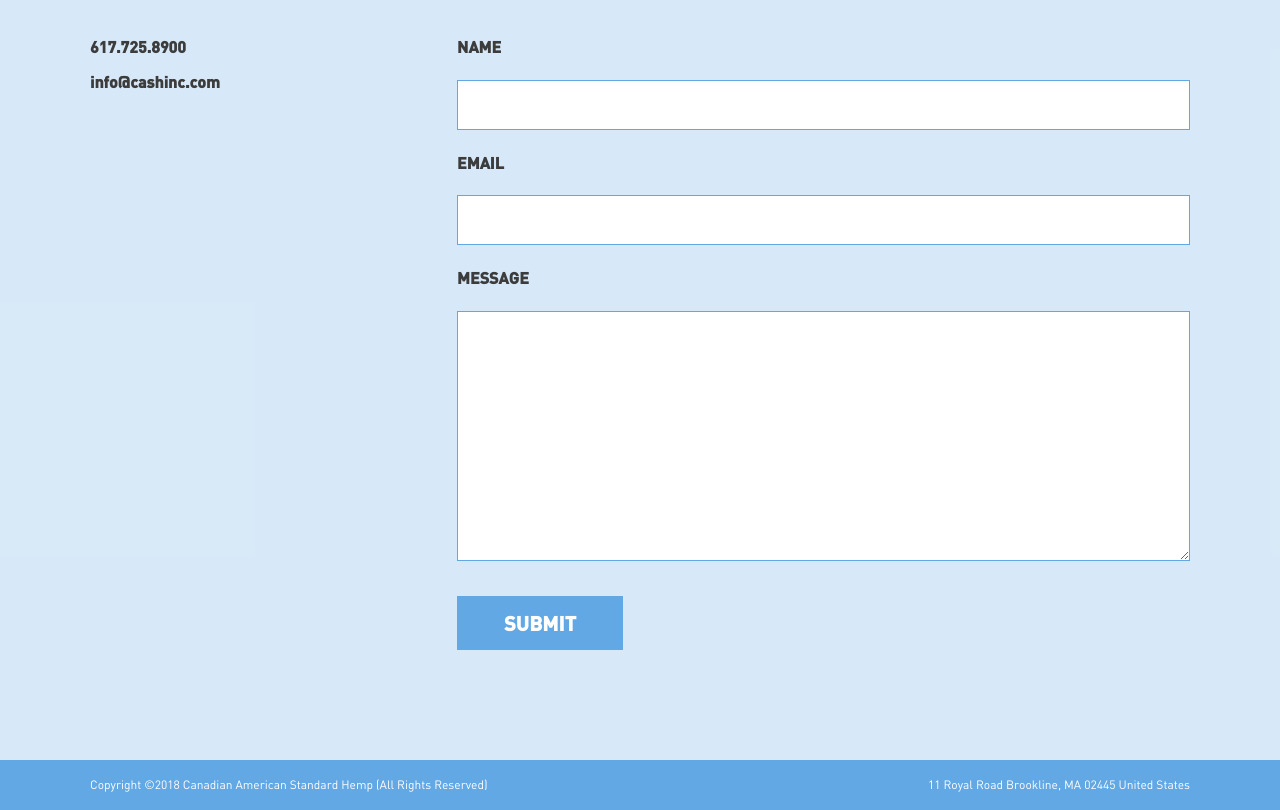
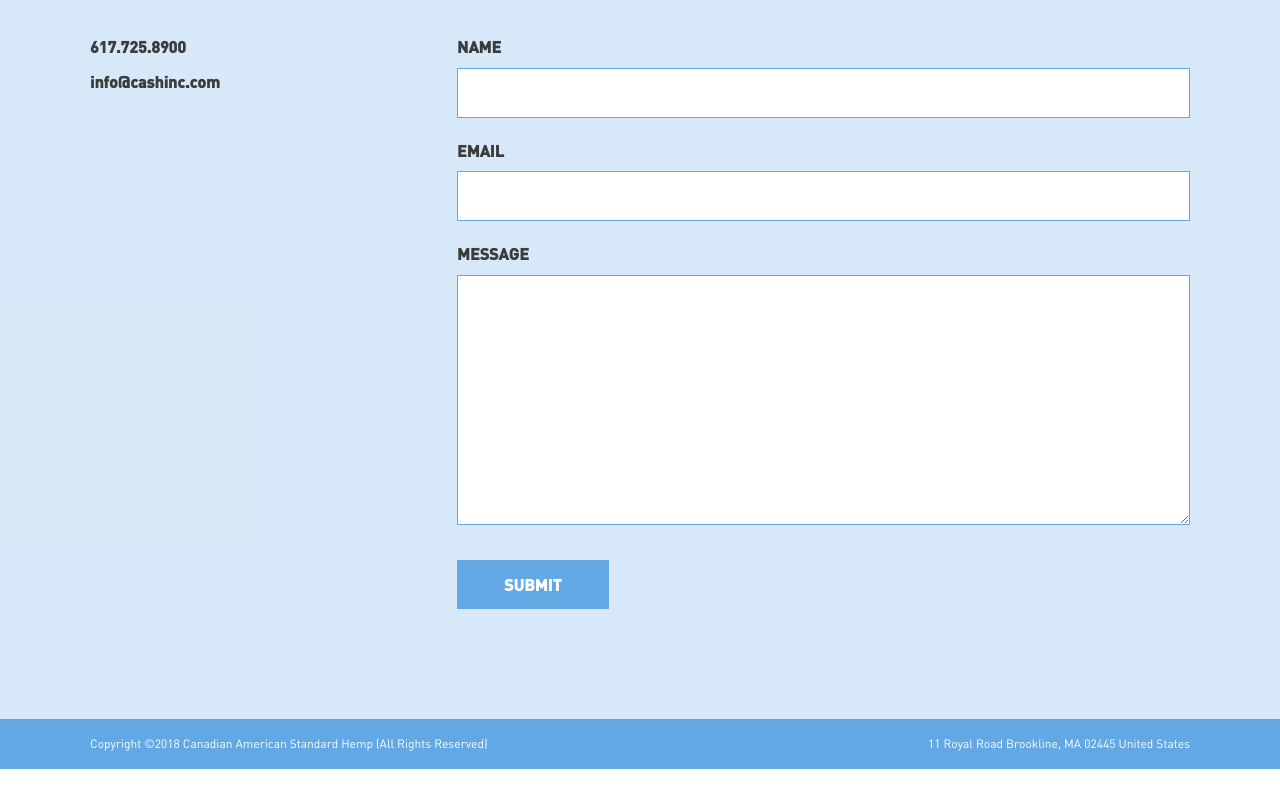
Before and after one commit to tweety101/cash-one-page-dev, a website: page src/index.html in a window 1280 px wide. Shown: the part 5540-6350 px from the top of the page. After the commit the page ends 6309 px from the top, so only its background shows below. Drawn offline with nearby package versions, Linux system fonts and the light colour scheme; files that its build step writes are made by us from their sources; a small style sheet from the web is missing.

Commit message:
tiny changes

```diff
--- a/src/scss/_contact.scss
+++ b/src/scss/_contact.scss
@@ -50,7 +50,7 @@
       font-family: $font-family-bold;
       font-weight: 700;
       text-transform: capitalize;
-      margin-bottom: 20px;
+      margin-bottom: 8px;
       @media(max-width: $bp-small) {
         font-size: 16px;
         margin-bottom: 8px;
--- a/src/scss/_typography.scss
+++ b/src/scss/_typography.scss
@@ -51,7 +51,7 @@ a {
     background-color: $color-primary;
     color: #ffffff;
     text-transform: capitalize;
-    font-size: 20px;
+    font-size: 16px;
     font-family: $font-family-bold;
     font-weight: 700;
     margin: 20px 0;
```
